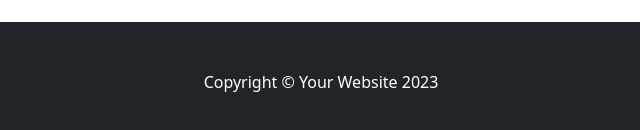
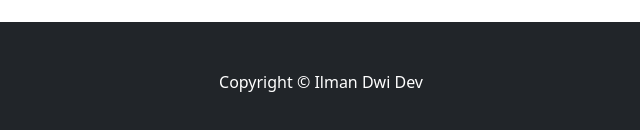
Before and after one commit to ilmandwidev/ilmandwidev.github.io, a plain HTML site: page index.html in a window 1280 px wide. Shown: the part 2855-2985 px from the top of the page, 319-959 px from the left. Drawn offline with nearby package versions, Linux system fonts and the light colour scheme.

Commit message:
update copyright

```diff
--- a/index.html
+++ b/index.html
@@ -218,7 +218,7 @@
         </section>
         <!-- Footer-->
         <footer class="py-5 bg-dark">
-            <div class="container px-4"><p class="m-0 text-center text-white">Copyright &copy; Your Website 2023</p></div>
+            <div class="container px-4"><p class="m-0 text-center text-white">Copyright &copy; Ilman Dwi Dev</p></div>
         </footer>
         <!-- Bootstrap core JS-->
         <script src="https://cdn.jsdelivr.net/npm/bootstrap@5.2.3/dist/js/bootstrap.bundle.min.js"></script>
```
